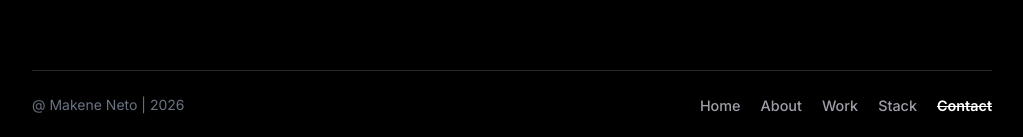
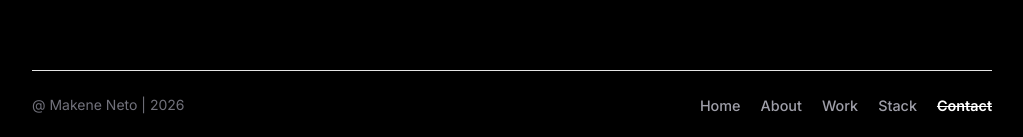
Before and after one commit to makeneto/makenedev, a React (Vite) app: page /contact in a window 1280 px wide. Shown: the part 1190-1327 px from the top of the page, without its empty margins (128-1151 px from the left). Built offline with nearby package versions, Linux system fonts and the light colour scheme; no server answers; a web font is replaced by a local one.

Commit message:
fix(FooterLinks): update text color for better contrast and adjust border styling

```diff
--- a/src/components/footer/FooterLinks.tsx
+++ b/src/components/footer/FooterLinks.tsx
@@ -5,8 +5,8 @@ export default function FooterLinks() {
   const currentYear = new Date().getFullYear()
 
   return (
-    <section className="w-screen sm:w-auto grid justify-center gap-4 sm:flex items-center sm:justify-between border-t border-zinc-800 pt-6">
-      <p className="text-gray-500 text-sm text-center sm:text-start">
+    <section className="w-screen sm:w-auto grid justify-center gap-4 sm:flex items-center sm:justify-between border-t border-[--border-primary] pt-6">
+      <p className="text-zinc-500 dark:text-zinc-400 text-sm text-center sm:text-start">
         @ Makene Neto | {currentYear}
       </p>
 
```
